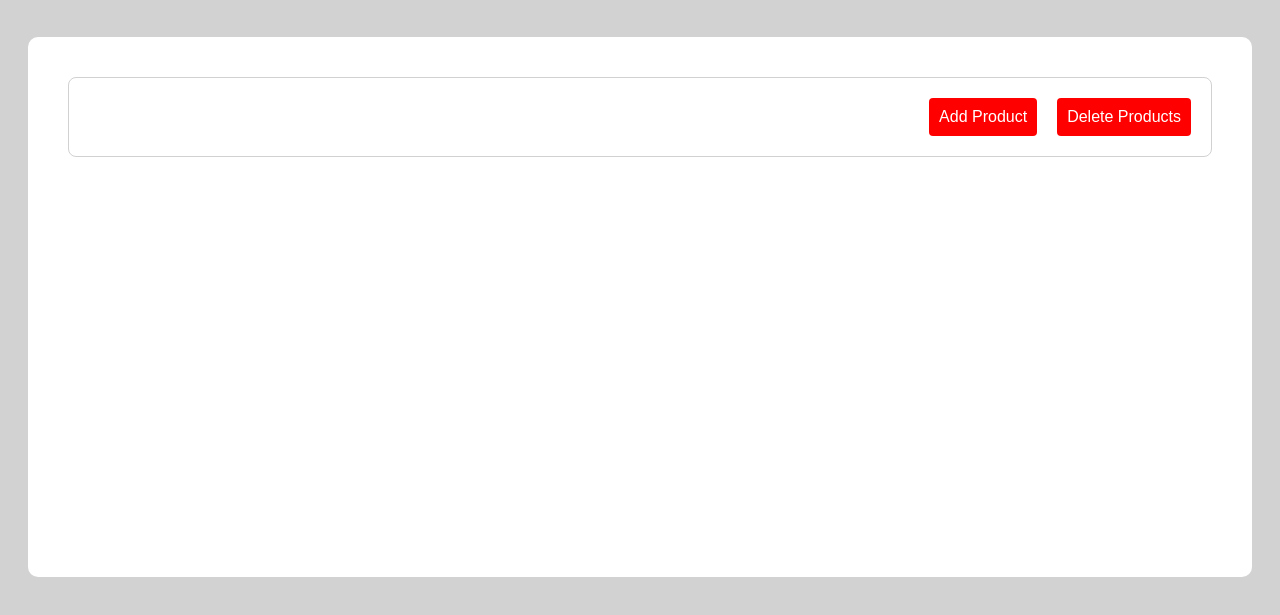
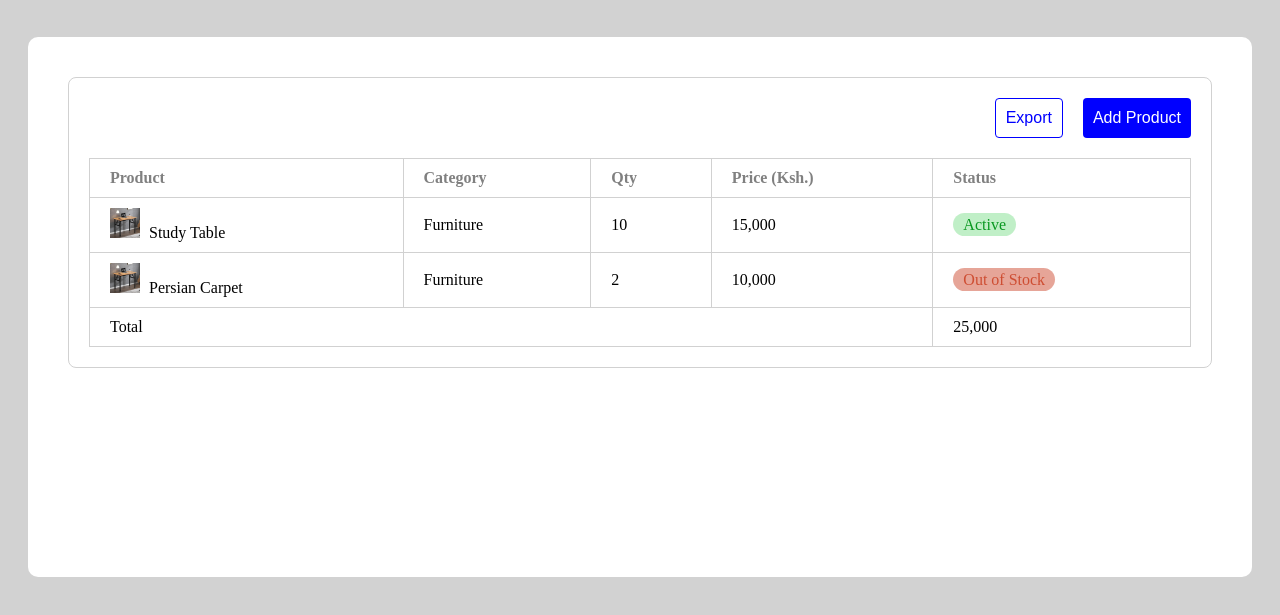
Before and after one commit to Ianizmaname/hello-world, a plain HTML site: page rachel.html in a window 1280 px wide. Shown: the part 145-760 px from the top of the page. Drawn offline with Linux system fonts and the light colour scheme.

Commit message:
added table

```diff
--- a/rachel.html
+++ b/rachel.html
@@ -3,71 +3,115 @@
   <title>HTML CSS COURSE</title>
   <head>
     <style>
-
-            body{
+      body {
         background-color: #d2d2d2;
       }
-            .container{
+      .container {
         display: flex;
         flex-direction: row;
-                justify-content:center;
-                gap:20px;
-
+        justify-content: center;
+        gap: 20px;
       }
-            .item{
+      .item {
         background-color: #fff;
-                width:200px;
+        width: 200px;
         border-radius: 10px;
-                padding:20px;
-                margin:20px 0px;
+        padding: 20px;
+        margin: 20px 0px;
         font-weight: 800;
         text-align: center;
 
         display: flex;
         flex-direction: column;
-                gap:10px;
+        gap: 10px;
       }
-          .stat{
+      .stat {
         font-size: 24px;
-color:#000;
+        color: #000;
       }
-          .value{
+      .value {
         font-size: 32px;
         color: #000;
       }
 
-          .table-container{
+      .table-container {
         background-color: #fff;
         border-radius: 10px;
-            height:500px;
-            margin:20px;
+        height: 500px;
+        margin: 20px;
         padding: 20px;
       }
-          .table-wrapper{
+      .table-wrapper {
         border: 1px solid #d1d1d1;
         border-radius: 8px;
-            padding:20px;
-            margin:20px;
+        padding: 20px;
+        margin: 20px;
       }
-          .table-btns{
+      .table-btns {
         display: flex;
         flex-direction: row;
-            gap:20px;
+        gap: 20px;
         justify-content: flex-end;
+        margin-bottom: 20px;
       }
-          button{
-            border:none;
-            background-color: red;
-            color:white;
-            padding:10px;
+      .primary-btn {
+        border: none;
+        background-color: blue;
+        color: white;
+        padding: 10px;
         border-radius: 4px;
         font-size: 16px;
         font-weight: 500;
       }
+      .outline-btn{
+        border: 1px solid blue;
+        background-color: white;
+        color: blue;
+        padding: 10px;
+        border-radius: 4px;
+        font-size: 16px;
+        font-weight: 500;
+      }
+table{
+  font-size: 16px;
+  width: 100%;
+}
+      table,td, th{
+        border: 1px solid #d1d1d1;
+        border-collapse: collapse;
+      }
+      td,th{
+        padding:10px 20px;
+      }
+      th{
+        text-align: left;
+        color:grey;
+      }
+      .active-btn{
+        border-radius: 20px;
+        padding:3px 10px;
+        width:100px;
+        background-color: rgba(129,223,144, 0.5);
+        color:rgb(9, 152, 32);
+        font-weight: 500;
+      }
+      .out-of-stock-btn{
+        border-radius: 20px;
+        padding:3px 10px;
+        width:100px;
+        background-color: rgba(206,77,50, 0.5);
+        color:rgb(206,77,50);
+        font-weight: 500;
+      }
+     table img{
+        height:30px;
+        width:30px;
+        margin-right: 5px;
+      }
+
     </style>
   </head>
   <body>
-
     <div class="container">
       <div class="item">
         <span class="stat">Products</span>
@@ -90,9 +134,54 @@ color:#000;
     <div class="table-container">
       <div class="table-wrapper">
         <div class="table-btns">
-<button>Add Product</button>
-<button>Delete Products</button>
+          <button class="outline-btn">Export</button>
+          <button class="primary-btn">Add Product</button>
+
         </div>
+
+        <!-- Start table -->
+        <table>
+
+
+
+          <thead>
+          <tr>
+            <th>Product</th>
+            <th>Category</th>
+            <th>Qty</th>
+            <th>Price (Ksh.)</th>
+            <th>Status</th>
+          </tr>
+        </thead>
+
+        <tbody>
+          <tr>
+            <td>
+              <img src="./table.jpg"/>
+              Study Table
+            </td>
+            <td>Furniture</td>
+            <td>10</td>
+            <td>15,000</td>
+            <td><span class="active-btn">Active</span></td>
+          </tr>
+          <tr>
+            <td>    <img src="./table.jpg"/> Persian Carpet</td>
+            <td>Furniture</td>
+            <td>2</td>
+            <td>10,000</td>
+            <td><span class="out-of-stock-btn">Out of Stock</span></td>
+          </tr>
+        </tbody>
+
+        <tfoot>
+          <tr>
+            <td colspan="4">Total</td>
+            <td>25,000</td>
+          </tr>
+        </tfoot>
+        </table>
+        <!-- End table -->
       </div>
     </div>
   </body>
```
Also changed, not shown: table.jpg (added). Lines whose indentation alone changed are shown as unchanged.
